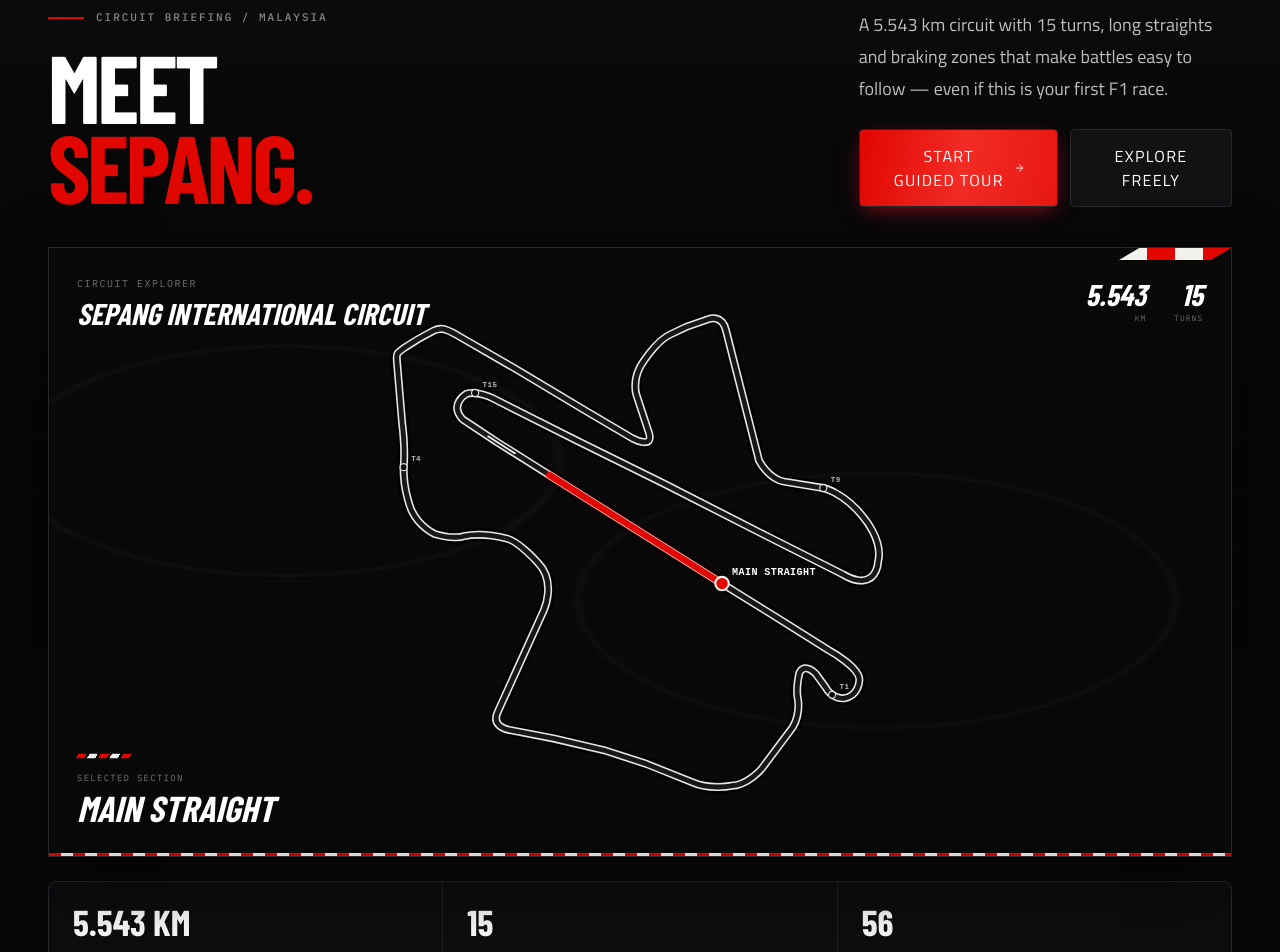
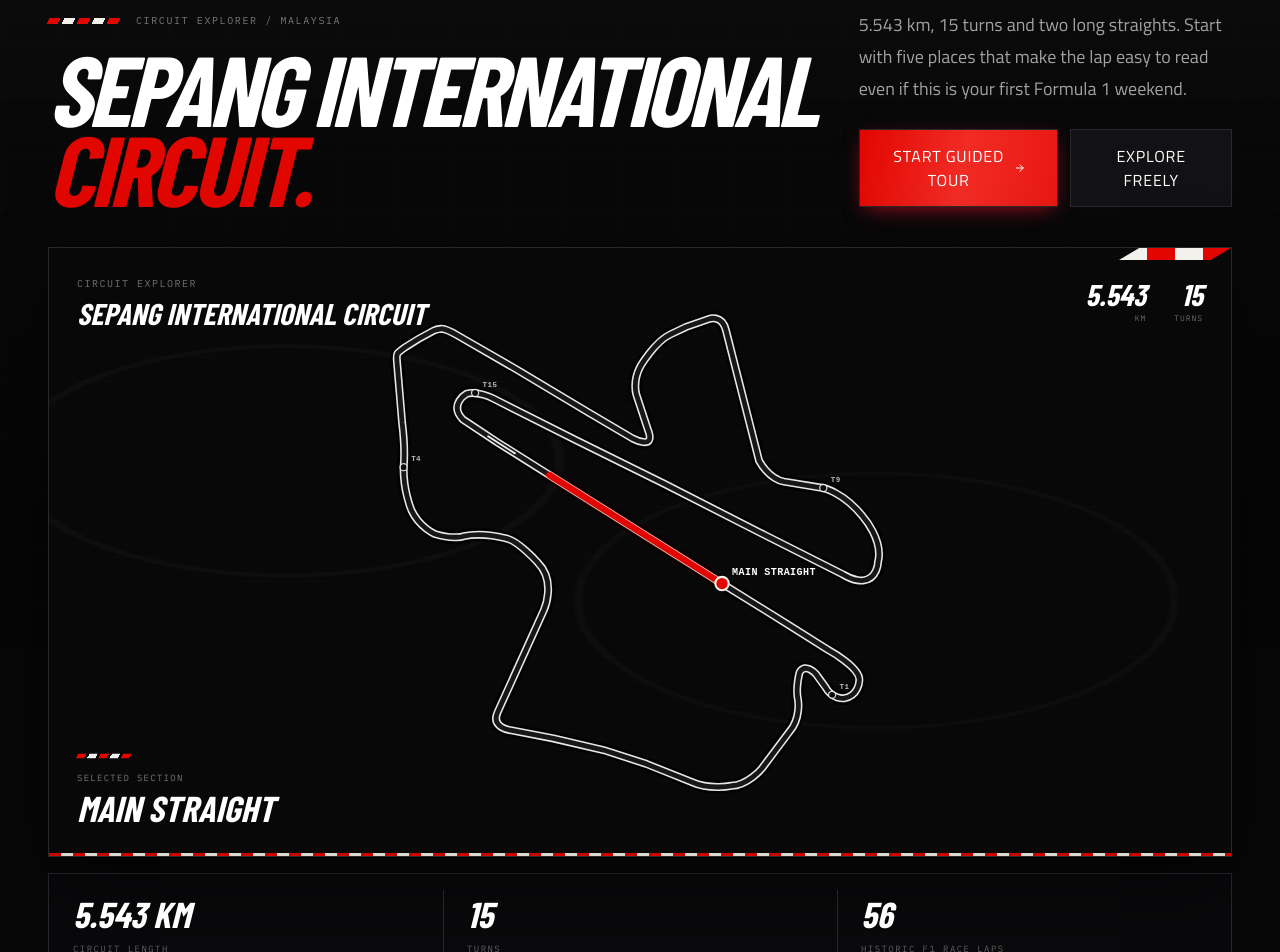
Before and after one commit to itsLucas02/f1-sepang, a Next.js app: page /sepang in a window 1280 px wide. Shown: the part 140-1092 px from the top of the page. Built offline with nearby package versions, Linux system fonts and the light colour scheme; a web font is replaced by a local one.

Commit message:
design: rebuild Sepang explorer to match approved circuit reference

```diff
--- a/components/circuit/sepang-explorer.tsx
+++ b/components/circuit/sepang-explorer.tsx
@@ -1,7 +1,8 @@
 "use client";
 
+import Image from "next/image";
 import { useEffect, useMemo, useState } from "react";
-import { ArrowRight } from "lucide-react";
+import { ArrowRight, MapPin, Timer, Trophy } from "lucide-react";
 
 import { CircuitHotspotTabs } from "@/components/circuit/circuit-hotspot-tabs";
 import { CircuitInfoPanel } from "@/components/circuit/circuit-info-panel";
@@ -97,7 +98,7 @@ export function SepangExplorer() {
 
   if (!hydrated) {
     return (
-      <section className="min-h-[420px] rounded-lg border border-white/10 bg-surface-01 p-6 sm:p-8">
+      <section className="min-h-[460px] border border-white/14 bg-[#0d0d0f] p-6 sm:p-8">
         <p className="font-mono text-xs uppercase tracking-[0.14em] text-text-muted">
           Preparing the circuit…
         </p>
@@ -109,33 +110,28 @@ export function SepangExplorer() {
     return (
       <div>
         <section className="grid gap-8 lg:grid-cols-12 lg:items-end">
-          <div className="lg:col-span-7">
-            <div className="flex items-center gap-3">
-              <span className="h-0.5 w-9 bg-race-red" aria-hidden="true" />
-              <p className="font-mono text-[11px] font-medium uppercase tracking-[0.18em] text-text-muted">
-                Circuit briefing / Malaysia
+          <div className="lg:col-span-8">
+            <div className="flex items-center gap-4">
+              <span className="motorsport-stripe block" aria-hidden="true" />
+              <p className="font-mono text-[10px] uppercase tracking-[0.16em] text-white/45">
+                Circuit explorer / Malaysia
               </p>
             </div>
-            <h1 className="mt-5 max-w-3xl font-display text-6xl font-extrabold uppercase leading-[0.84] tracking-[-0.035em] text-white sm:text-7xl lg:text-8xl">
-              Meet
-              <span className="text-gradient-heat block">Sepang.</span>
+            <h1 className="mt-5 max-w-5xl font-display text-6xl font-extrabold uppercase italic leading-[0.8] tracking-[-0.045em] text-white sm:text-7xl lg:text-[6.2rem]">
+              Sepang International
+              <span className="block text-race-red">Circuit.</span>
             </h1>
           </div>
-          <div className="lg:col-span-4 lg:col-start-9">
-            <p className="text-lg leading-8 text-text-secondary">
-              A 5.543 km circuit with 15 turns, long straights and braking zones that make battles easy to follow — even if this is your first F1 race.
+          <div className="lg:col-span-4">
+            <p className="text-lg leading-8 text-white/62">
+              5.543 km, 15 turns and two long straights. Start with five places that make the lap easy to read even if this is your first Formula 1 weekend.
             </p>
             <div className="mt-6 flex flex-col gap-3 sm:flex-row lg:flex-col xl:flex-row">
-              <Button type="button" size="large" onClick={() => enterExplorer("guided")}>
+              <Button type="button" size="large" onClick={() => enterExplorer("guided")} className="sheen rounded-none uppercase tracking-[0.05em]">
                 Start Guided Tour
                 <ArrowRight aria-hidden="true" className="size-4" />
               </Button>
-              <Button
-                type="button"
-                size="large"
-                variant="secondary"
-                onClick={() => enterExplorer("free")}
-              >
+              <Button type="button" size="large" variant="secondary" onClick={() => enterExplorer("free")} className="rounded-none border-white/25 uppercase tracking-[0.05em]">
                 Explore Freely
               </Button>
             </div>
@@ -146,15 +142,16 @@ export function SepangExplorer() {
           <SepangCircuitStage selectedHotspot="main-straight" />
         </div>
 
-        <div className="mt-6 grid gap-px overflow-hidden rounded-lg border border-white/10 bg-white/10 sm:grid-cols-3">
+        <div className="mt-4 grid border border-white/14 bg-[#09090b] sm:grid-cols-3">
           {[
             ["5.543 KM", "Circuit length"],
             ["15", "Turns"],
             ["56", "Historic F1 race laps"],
-          ].map(([value, label]) => (
-            <div key={label} className="bg-surface-01 px-5 py-5 sm:px-6">
-              <p className="font-display text-3xl font-extrabold uppercase text-white sm:text-4xl">{value}</p>
-              <p className="mt-2 font-mono text-[10px] uppercase tracking-[0.16em] text-text-muted">
+          ].map(([value, label], index) => (
+            <div key={label} className="relative px-5 py-5 sm:px-6">
+              {index > 0 ? <span className="absolute inset-y-4 left-0 hidden w-px bg-white/12 sm:block" aria-hidden="true" /> : null}
+              <p className="font-display text-3xl font-extrabold uppercase italic text-white sm:text-4xl">{value}</p>
+              <p className="mt-2 font-mono text-[9px] uppercase tracking-[0.16em] text-white/35">
                 {label}
               </p>
             </div>
@@ -167,45 +164,42 @@ export function SepangExplorer() {
   return (
     <div>
       <section className="grid gap-6 border-b border-white/10 pb-8 lg:grid-cols-12 lg:items-end">
-        <div className="lg:col-span-8">
-          <div className="flex items-center gap-3">
-            <span className="h-0.5 w-9 bg-race-red" aria-hidden="true" />
-            <p className="font-mono text-[11px] font-medium uppercase tracking-[0.18em] text-text-muted">
+        <div className="lg:col-span-9">
+          <div className="flex items-center gap-4">
+            <span className="motorsport-stripe block" aria-hidden="true" />
+            <p className="font-mono text-[10px] font-medium uppercase tracking-[0.16em] text-white/42">
               Circuit explorer / {state.tourMode === "guided" ? "Guided" : "Free explore"}
             </p>
           </div>
-          <h1 className="mt-4 font-display text-5xl font-extrabold uppercase leading-[0.85] tracking-[-0.03em] text-white sm:text-6xl lg:text-7xl">
-            Read Sepang.
+          <h1 className="mt-5 font-display text-5xl font-extrabold uppercase italic leading-[0.82] tracking-[-0.04em] text-white sm:text-6xl lg:text-[5.6rem]">
+            Sepang International Circuit
           </h1>
-          <p className="mt-4 max-w-2xl text-lg leading-8 text-text-secondary">
-            Choose a hotspot. The camera moves to the real section of circuit and shows you what to watch when the race reaches it.
+          <p className="mt-4 max-w-2xl text-lg leading-8 text-white/60">
+            Select a section and follow the red trace to see where that moment sits on the real lap.
           </p>
         </div>
 
-        <div className="lg:col-span-3 lg:col-start-10">
+        <div className="lg:col-span-3">
           <div className="flex items-end justify-between gap-4">
             <div>
-              <p className="font-display text-4xl font-extrabold leading-none text-white">
-                {state.visitedHotspots.length}<span className="text-text-muted">/{HOTSPOT_ORDER.length}</span>
+              <p className="font-display text-4xl font-extrabold italic leading-none text-white">
+                {state.visitedHotspots.length}<span className="text-white/28">/{HOTSPOT_ORDER.length}</span>
               </p>
-              <p className="mt-2 font-mono text-[10px] uppercase tracking-[0.16em] text-text-muted">
-                hotspots read
+              <p className="mt-2 font-mono text-[9px] uppercase tracking-[0.15em] text-white/35">
+                sections read
               </p>
             </div>
-            <Button type="button" variant="secondary" onClick={toggleTourMode}>
+            <Button type="button" variant="secondary" onClick={toggleTourMode} className="rounded-none border-white/20 text-[11px] uppercase tracking-[0.05em]">
               {state.tourMode === "guided" ? "Free Explore" : "Guided"}
             </Button>
           </div>
-          <div className="mt-4 h-1.5 overflow-hidden rounded-full bg-white/10">
-            <div
-              className="h-full rounded-full bg-[linear-gradient(90deg,var(--sepang-race-red),var(--sepang-sunset))] shadow-[0_0_12px_rgba(232,17,45,0.6)] transition-[width] duration-500"
-              style={{ width: `${(state.visitedHotspots.length / HOTSPOT_ORDER.length) * 100}%` }}
-            />
+          <div className="mt-4 h-1 overflow-hidden bg-white/10">
+            <div className="h-full bg-race-red transition-[width] duration-500" style={{ width: `${(state.visitedHotspots.length / HOTSPOT_ORDER.length) * 100}%` }} />
           </div>
         </div>
       </section>
 
-      <section className="mt-8 grid gap-6 lg:grid-cols-12 lg:items-stretch">
+      <section className="mt-8 grid gap-5 lg:grid-cols-12 lg:items-stretch">
         <div className="min-w-0 lg:col-span-8">
           <SepangCircuitStage selectedHotspot={state.selectedHotspot} />
           <div className="mt-4">
@@ -232,6 +226,51 @@ export function SepangExplorer() {
           />
         </div>
       </section>
+
+      <section className="mt-8 grid overflow-hidden border border-white/14 bg-[#09090b] lg:grid-cols-12">
+        <div className="relative min-h-[300px] lg:col-span-8 lg:min-h-[360px]">
+          <Image
+            src="/hero-sepang.jpg"
+            alt="Sepang race atmosphere"
+            fill
+            sizes="(max-width: 1024px) 100vw, 66vw"
+            className="object-cover object-[62%_54%] grayscale-[0.18] contrast-110"
+          />
+          <div className="absolute inset-0 bg-gradient-to-t from-black/60 via-transparent to-transparent" aria-hidden="true" />
+          <div className="absolute bottom-6 left-6">
+            <span className="motorsport-stripe block scale-75 origin-left" aria-hidden="true" />
+            <p className="mt-3 font-display text-3xl font-extrabold uppercase italic text-white sm:text-4xl">
+              Built for battles.
+            </p>
+          </div>
+        </div>
+
+        <div className="p-6 sm:p-8 lg:col-span-4">
+          <p className="font-mono text-[10px] font-semibold uppercase tracking-[0.16em] text-race-red">
+            Circuit at a glance
+          </p>
+          <dl className="mt-5 divide-y divide-white/10">
+            <Fact icon={<MapPin className="size-4" />} label="Location" value="Sepang, Malaysia" />
+            <Fact icon={<ArrowRight className="size-4" />} label="Length" value="5.543 KM" />
+            <Fact icon={<ArrowRight className="size-4" />} label="Turns" value="15" />
+            <Fact icon={<Trophy className="size-4" />} label="First Grand Prix" value="1999" />
+            <Fact icon={<Timer className="size-4" />} label="Lap record" value="1:34.223" />
+          </dl>
+          <p className="mt-5 font-mono text-[8px] uppercase tracking-[0.1em] text-white/30">
+            F1 race lap record: Juan Pablo Montoya, 2004.
+          </p>
+        </div>
+      </section>
     </div>
   );
 }
+
+function Fact({ icon, label, value }: { icon: React.ReactNode; label: string; value: string }) {
+  return (
+    <div className="grid grid-cols-[22px_1fr_auto] items-center gap-3 py-4">
+      <span className="text-white/55" aria-hidden="true">{icon}</span>
+      <dt className="font-mono text-[9px] uppercase tracking-[0.12em] text-white/40">{label}</dt>
+      <dd className="font-display text-lg font-bold uppercase italic text-white">{value}</dd>
+    </div>
+  );
+}
```
